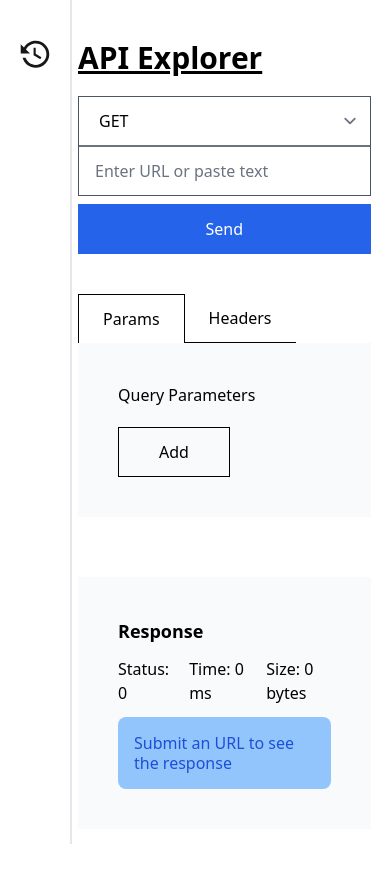
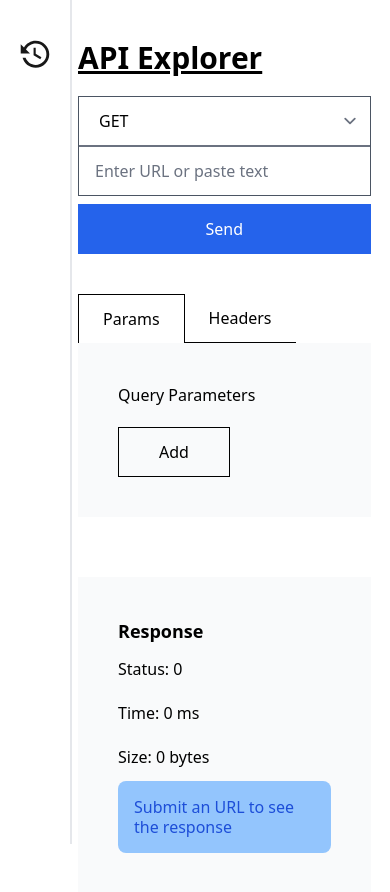
Before and after one commit to ihossen016/api-explorer, a React (Vite) app: page / in a window 390 px wide. Shown: the top 892 px of the page. Before the commit the page ends 869 px from the top, so only its background shows below. Built offline with nearby package versions, Linux system fonts and the light colour scheme.

Commit message:
responsive issue fix

```diff
--- a/src/components/form/FormResponse.jsx
+++ b/src/components/form/FormResponse.jsx
@@ -9,7 +9,7 @@
     return (
         <div className="p-10 bg-gray-50">
             <h2 className="text-lg md:text-2xl font-bold pb-3">Response</h2>
-            <div className="flex justify-start items-center gap-5 pb-3">
+            <div className="flex flex-col md:flex-row justify-start md:items-center items-start gap-5 pb-3">
                 <p>
                     Status:{" "}
                     <span
```
